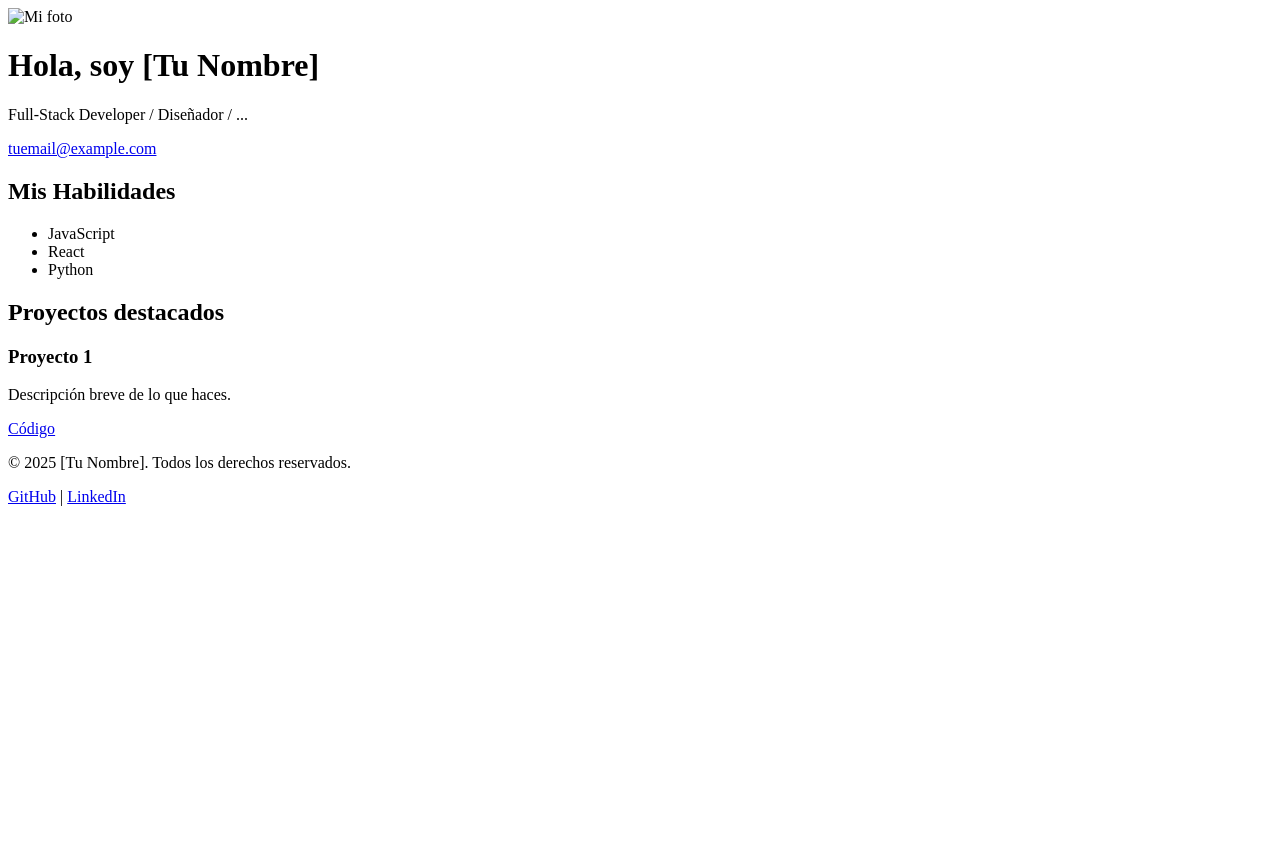
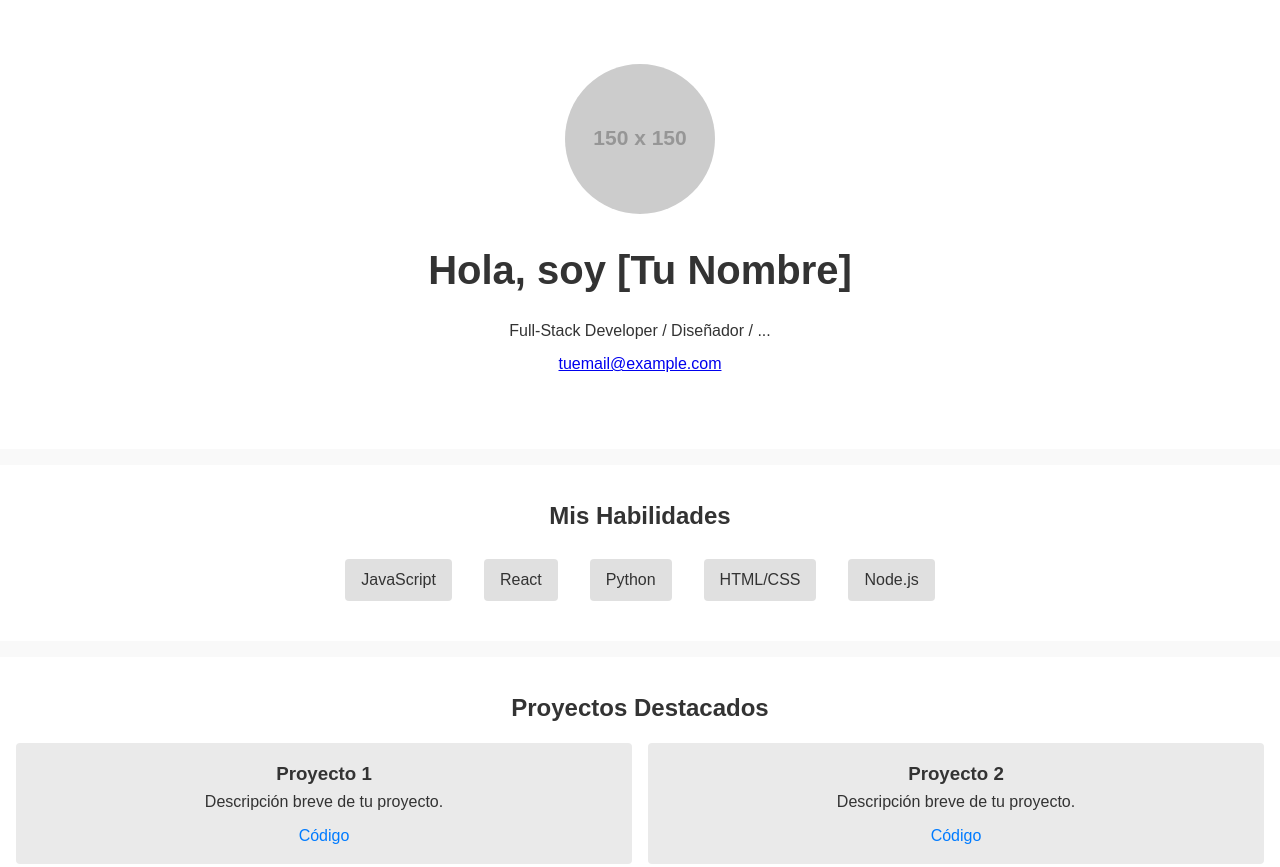
Before and after one commit to CodingWithNicoo/space, a plain HTML site: page index.html in a window 1280 px wide. Shown: the top 867 px of the page. Before the commit the page ends 800 px from the top, so only its background shows below. Drawn offline with Linux system fonts and the light colour scheme; placeholder pictures from the web are drawn by us.

Commit message:
Update index.html

```diff
--- a/index.html
+++ b/index.html
@@ -1,50 +1,80 @@
 <!DOCTYPE html>
 <html lang="es">
 <head>
-  <meta charset="UTF-8" />
-  <meta name="viewport" content="width=device-width, initial-scale=1.0" />
+<meta charset="UTF-8">
+<meta name="viewport" content="width=device-width, initial-scale=1.0">
 <title>Mi Portfolio</title>
-  <link rel="stylesheet" href="css/style.css" />
+<style>
+  /* Reset básico */
+  * { margin:0; padding:0; box-sizing:border-box; }
+  body { font-family: Arial, sans-serif; line-height:1.6; color:#333; background:#f9f9f9; }
+
+  /* Header / Hero */
+  header { text-align:center; padding:4rem 1rem; background:#fff; }
+  header img { width:150px; height:150px; border-radius:50%; object-fit:cover; }
+  header h1 { margin:1rem 0; font-size:2.5rem; }
+  header p { margin:0.5rem 0; }
+
+  /* Sección de habilidades */
+  section.skills, section.projects { padding:2rem 1rem; background:#fff; margin:1rem 0; }
+  section.skills h2, section.projects h2 { text-align:center; margin-bottom:1rem; }
+  ul.skills-list { list-style:none; display:flex; flex-wrap:wrap; justify-content:center; }
+  ul.skills-list li { margin:0.5rem 1rem; padding:0.5rem 1rem; background:#e0e0e0; border-radius:4px; }
+
+  /* Proyectos */
+  .projects-grid { display:grid; grid-template-columns:repeat(auto-fit, minmax(250px,1fr)); gap:1rem; }
+  .project-card { padding:1rem; background:#eaeaea; border-radius:4px; text-align:center; }
+  .project-card a { display:inline-block; margin-top:0.5rem; text-decoration:none; color:#007BFF; }
+
+  /* Footer */
+  footer { text-align:center; padding:1rem; background:#fff; margin-top:2rem; }
+  footer a { margin:0 0.5rem; color:#007BFF; text-decoration:none; }
+</style>
 </head>
 <body>
-  <header class="hero">
-    <img class="hero__img" src="assets/profile.jpg" alt="Mi foto" />
+
+<header>
+  <img src="https://via.placeholder.com/150" alt="Mi foto">
   <h1>Hola, soy [Tu Nombre]</h1>
-    <p>Full‑Stack Developer / Diseñador / ...</p>
+  <p>Full-Stack Developer / Diseñador / ...</p>
   <p><a href="mailto:tuemail@example.com">tuemail@example.com</a></p>
 </header>
 
-  <section id="skills" class="skills">
+<section class="skills">
   <h2>Mis Habilidades</h2>
-    <ul class="skills__list">
+  <ul class="skills-list">
     <li>JavaScript</li>
     <li>React</li>
     <li>Python</li>
-      <!-- ... -->
+    <li>HTML/CSS</li>
+    <li>Node.js</li>
   </ul>
 </section>
 
-  <section id="projects" class="projects">
-    <h2>Proyectos destacados</h2>
-    <div class="projects__grid">
-      <!-- Ejemplo proyecto -->
+<section class="projects">
+  <h2>Proyectos Destacados</h2>
+  <div class="projects-grid">
     <div class="project-card">
       <h3>Proyecto 1</h3>
-        <p>Descripción breve de lo que haces.</p>
+      <p>Descripción breve de tu proyecto.</p>
       <a href="https://github.com/tuusuario/proyecto1" target="_blank">Código</a>
-        <!-- Si tienes demo: <a href="https://...">Demo</a> -->
     </div>
-      <!-- Añade más proyectos -->
+    <div class="project-card">
+      <h3>Proyecto 2</h3>
+      <p>Descripción breve de tu proyecto.</p>
+      <a href="https://github.com/tuusuario/proyecto2" target="_blank">Código</a>
+    </div>
+    <!-- Añade más proyectos aquí -->
   </div>
 </section>
 
-  <footer class="footer">
+<footer>
   <p>© 2025 [Tu Nombre]. Todos los derechos reservados.</p>
   <p>
     <a href="https://github.com/tuusuario" target="_blank">GitHub</a> |
     <a href="https://linkedin.com/in/tuusuario" target="_blank">LinkedIn</a>
-      <!-- añade otras redes si quieres -->
   </p>
 </footer>
+
 </body>
 </html>
```
Lines whose indentation alone changed are shown as unchanged.
